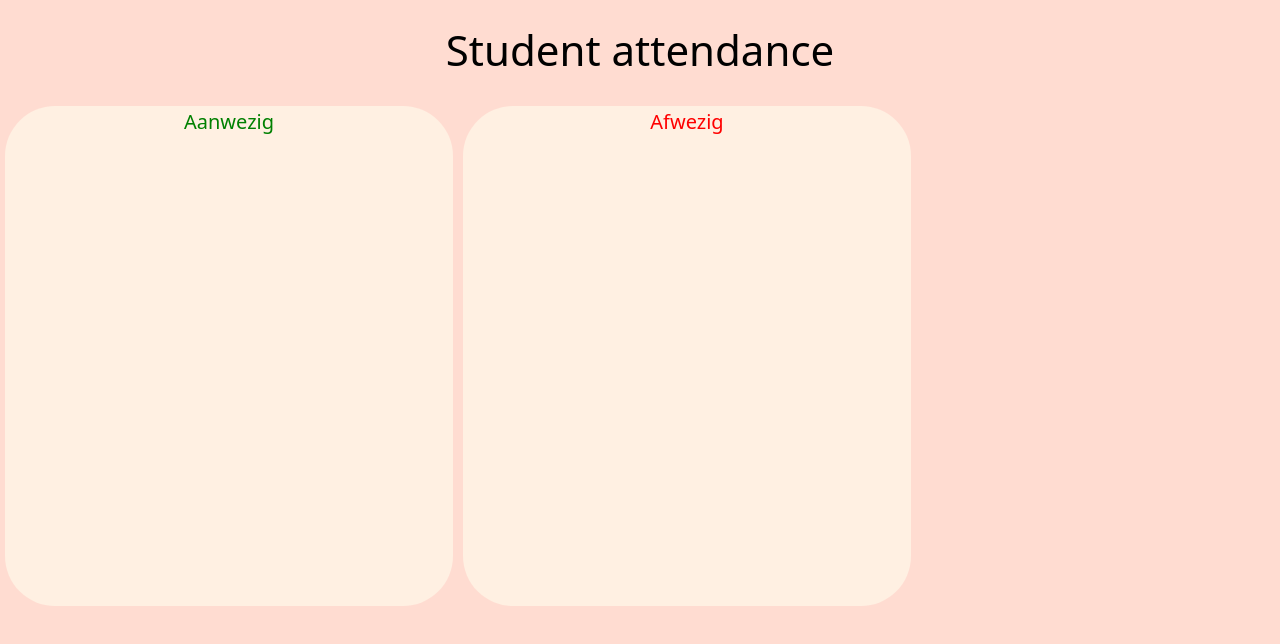
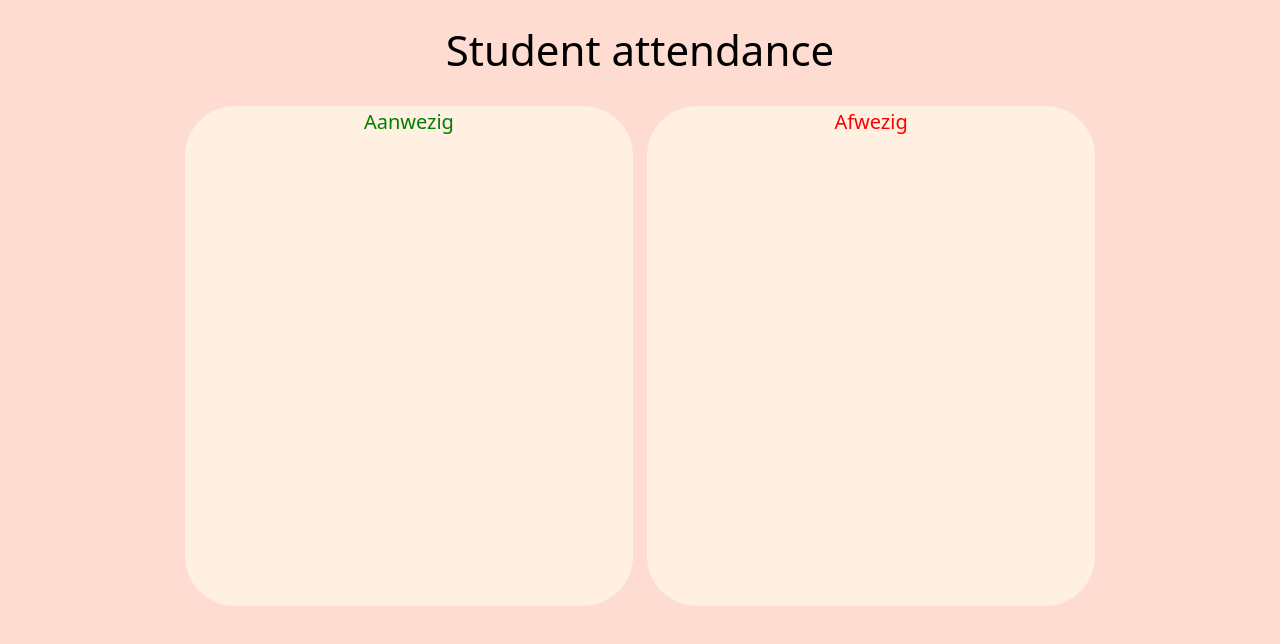
Before and after one commit to Maarten-DLVW/RAC22-SWDVT-1D_werkplaats-3-rest-rumble, a plain HTML site: page templates/attendance.html in a window 1280 px wide. Drawn offline with nearby package versions, Linux system fonts and the light colour scheme; no server answers.

Commit message:
FIX: centered boxes

```diff
--- a/static/basic.css
+++ b/static/basic.css
@@ -178,7 +178,8 @@ text-decoration: none;
     font-size: 20px;
     margin: 5px;
     text-align: center;
-    float: left;
+    display: inline-block;
+    vertical-align: top;
     color: green;
 }
 
@@ -190,8 +191,13 @@ text-decoration: none;
     font-size: 20px;
     margin: 5px;
     text-align: center;
-    float: left;
+    display: inline-block;
+    vertical-align: top;
     color: red;
+}
+
+.boxWrapper {
+    text-align: center
 }
 
 header {
--- a/templates/attendance.html
+++ b/templates/attendance.html
@@ -13,11 +13,13 @@
     <header>
         <h1>Student attendance</h1>
     </header>
+    <div id="boxWrapper" class="boxWrapper">
     <div id="attendancePresent" class="rectangle">
         <li>Aanwezig</li>
     </div>
     <div id="attendanceAbsent" class="rectangle2">
         <li>Afwezig</li>
+    </div>
     </div>
     <script>
         get_students();
```
Also changed, not shown: 1 other file.
